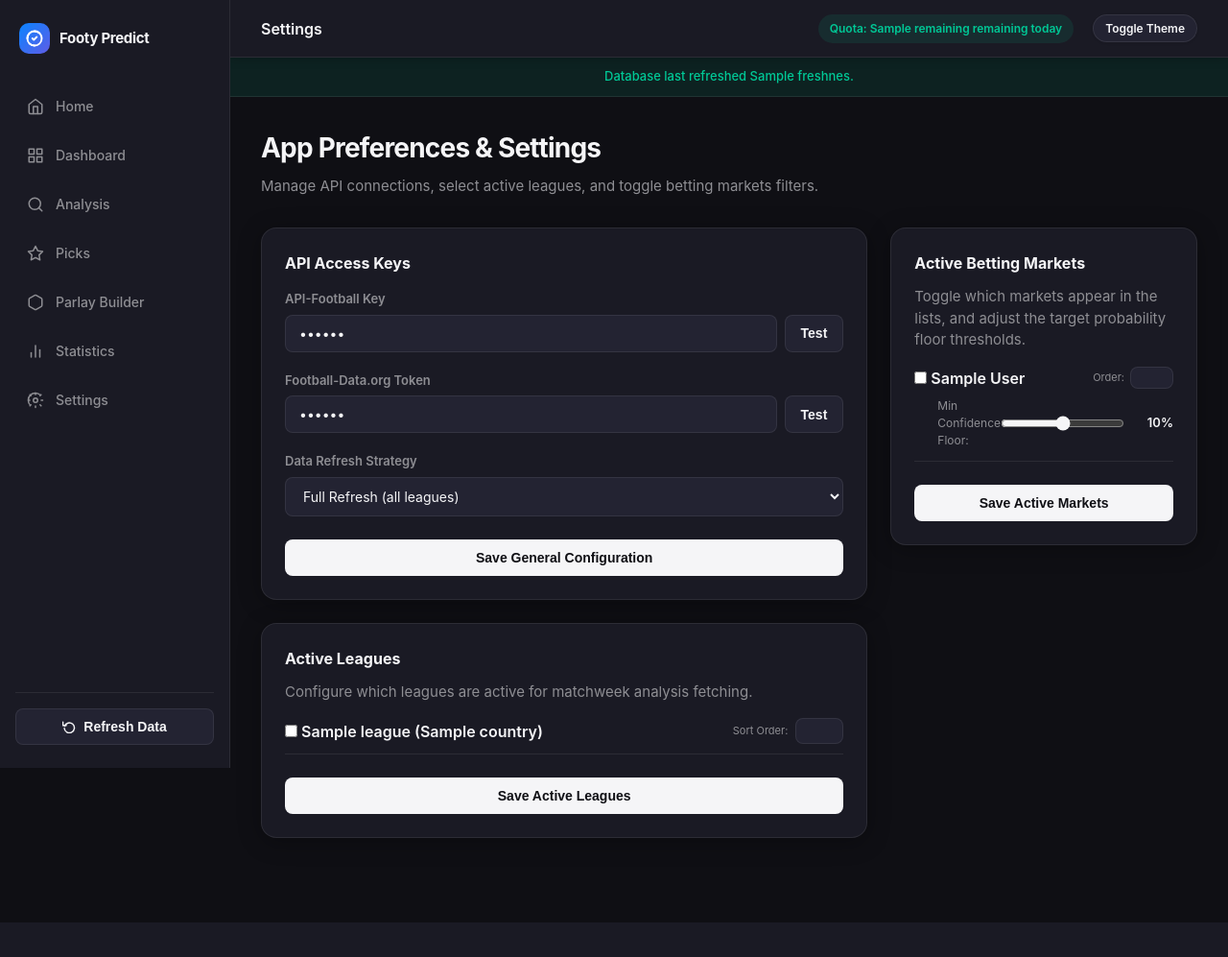
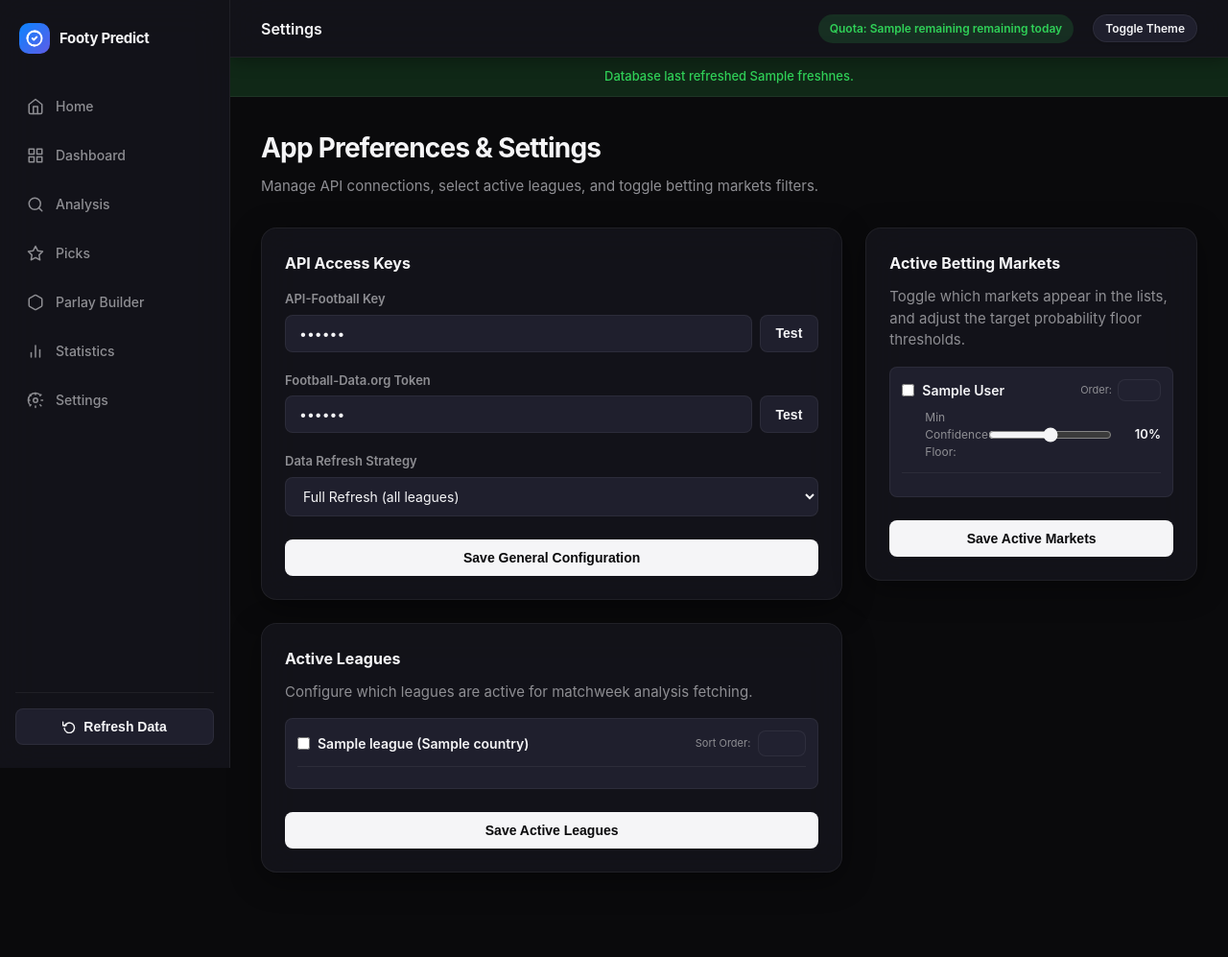
Before and after one commit to islajr/footy-predict, a FastAPI app: template src/templates/settings.html in a window 1280 px wide. Shown: the whole page at 96% size. Before the commit the page ends 961 px from the top, so only its background shows below. Run offline with FastAPI, Linux system fonts and the light colour scheme; the template is opened without the code that fills it: most values are stand-ins (such as "Sample title", 1, 10 or a date in 2020).

Commit message:
design: redesign post-landing pages with premium glassmorphism and fix settings overflow UI bug

```diff
--- a/src/static/css/style.css
+++ b/src/static/css/style.css
@@ -18,54 +18,54 @@
 
 /* Theme Colors: Dark Mode (Default) */
 html, [data-theme="dark"] {
-    --bg-base: #0F0F14;
-    --bg-surface: #1A1A24;
-    --bg-surface-hover: #232332;
-    --bg-elevated: #282838;
-    --border-color: rgba(255, 255, 255, 0.08);
-    --border-focus: rgba(255, 255, 255, 0.2);
+    --bg-base: #0A0A0C;
+    --bg-surface: rgba(22, 22, 30, 0.75);
+    --bg-surface-hover: rgba(35, 35, 50, 0.85);
+    --bg-elevated: rgba(40, 40, 56, 0.9);
+    --border-color: rgba(255, 255, 255, 0.06);
+    --border-focus: rgba(255, 255, 255, 0.15);
 
     --text-primary: #F5F5F7;
     --text-secondary: #8E8E93;
     --text-muted: #636366;
 
-    --accent-emerald: #00C896;
-    --accent-emerald-alpha: rgba(0, 200, 150, 0.1);
-    --accent-amber: #F5A623;
-    --accent-amber-alpha: rgba(245, 166, 35, 0.1);
-    --accent-coral: #FF6B6B;
-    --accent-coral-alpha: rgba(255, 107, 107, 0.1);
+    --accent-emerald: #30D158;
+    --accent-emerald-alpha: rgba(48, 209, 88, 0.15);
+    --accent-amber: #FF9F0A;
+    --accent-amber-alpha: rgba(255, 159, 10, 0.15);
+    --accent-coral: #FF453A;
+    --accent-coral-alpha: rgba(255, 69, 58, 0.15);
     --accent-blue: #0A84FF;
-    --accent-blue-alpha: rgba(10, 132, 255, 0.1);
+    --accent-blue-alpha: rgba(10, 132, 255, 0.15);
 
-    --card-shadow: 0 4px 24px rgba(0, 0, 0, 0.3);
-    --header-shadow: 0 2px 10px rgba(0, 0, 0, 0.2);
+    --card-shadow: 0 8px 32px 0 rgba(0, 0, 0, 0.4);
+    --header-shadow: 0 4px 16px 0 rgba(0, 0, 0, 0.3);
 }
 
 /* Theme Colors: Light Mode */
 [data-theme="light"] {
     --bg-base: #F5F5F7;
-    --bg-surface: #FFFFFF;
-    --bg-surface-hover: #F2F2F7;
-    --bg-elevated: #E5E5EA;
-    --border-color: rgba(0, 0, 0, 0.08);
-    --border-focus: rgba(0, 0, 0, 0.2);
+    --bg-surface: rgba(255, 255, 255, 0.75);
+    --bg-surface-hover: rgba(242, 242, 247, 0.85);
+    --bg-elevated: rgba(229, 229, 234, 0.9);
+    --border-color: rgba(0, 0, 0, 0.06);
+    --border-focus: rgba(0, 0, 0, 0.15);
 
     --text-primary: #1D1D1F;
     --text-secondary: #8E8E93;
     --text-muted: #AEAEB2;
 
     --accent-emerald: #34C759;
-    --accent-emerald-alpha: rgba(52, 199, 89, 0.1);
+    --accent-emerald-alpha: rgba(52, 199, 89, 0.15);
     --accent-amber: #FF9500;
-    --accent-amber-alpha: rgba(255, 149, 0, 0.1);
+    --accent-amber-alpha: rgba(255, 149, 0, 0.15);
     --accent-coral: #FF3B30;
-    --accent-coral-alpha: rgba(255, 59, 48, 0.1);
+    --accent-coral-alpha: rgba(255, 59, 48, 0.15);
     --accent-blue: #007AFF;
-    --accent-blue-alpha: rgba(0, 122, 255, 0.1);
+    --accent-blue-alpha: rgba(0, 122, 255, 0.15);
 
-    --card-shadow: 0 4px 18px rgba(0, 0, 0, 0.05);
-    --header-shadow: 0 2px 8px rgba(0, 0, 0, 0.04);
+    --card-shadow: 0 8px 32px 0 rgba(0, 0, 0, 0.06);
+    --header-shadow: 0 4px 16px 0 rgba(0, 0, 0, 0.03);
 }
 
 /* Reset and Base Styles */
@@ -114,6 +114,8 @@
     left: 0;
     top: 0;
     z-index: 100;
+    backdrop-filter: blur(20px);
+    -webkit-backdrop-filter: blur(20px);
     transition: var(--transition-smooth);
 }
 
@@ -199,6 +201,8 @@
     position: sticky;
     top: 0;
     z-index: 90;
+    backdrop-filter: blur(20px);
+    -webkit-backdrop-filter: blur(20px);
     box-shadow: var(--header-shadow);
 }
 
@@ -304,6 +308,13 @@
     padding: 24px;
     box-shadow: var(--card-shadow);
     margin-bottom: 24px;
+    backdrop-filter: blur(20px);
+    -webkit-backdrop-filter: blur(20px);
+    transition: border-color var(--transition-smooth), box-shadow var(--transition-smooth);
+}
+
+.card:hover {
+    border-color: var(--border-focus);
 }
 
 .card-title {
@@ -385,7 +396,10 @@
 }
 
 table.styled-table th {
+    font-size: 11px;
     font-weight: 600;
+    text-transform: uppercase;
+    letter-spacing: 0.05em;
     color: var(--text-secondary);
     padding: 12px 16px;
     border-bottom: 1px solid var(--border-color);
@@ -394,6 +408,11 @@
 table.styled-table td {
     padding: 14px 16px;
     border-bottom: 1px solid var(--border-color);
+    transition: var(--transition-smooth);
+}
+
+table.styled-table tbody tr {
+    transition: var(--transition-smooth);
 }
 
 table.styled-table tbody tr:hover {
@@ -454,6 +473,52 @@
     outline: none;
     border-color: var(--border-focus);
 }
+
+/* Preference Lists & Forms */
+.market-list {
+    display: flex;
+    flex-direction: column;
+    gap: 12px;
+    padding: 12px;
+    border: 1px solid var(--border-color);
+    border-radius: var(--border-radius-md);
+    background-color: var(--bg-surface-hover);
+    overflow-y: auto;
+}
+
+.market-list::-webkit-scrollbar {
+    width: 6px;
+}
+.market-list::-webkit-scrollbar-track {
+    background: transparent;
+}
+.market-list::-webkit-scrollbar-thumb {
+    background-color: var(--border-color);
+    border-radius: 3px;
+}
+.market-list::-webkit-scrollbar-thumb:hover {
+    background-color: var(--text-muted);
+}
+
+.checkbox-label {
+    display: flex;
+    align-items: center;
+    gap: 8px;
+    cursor: pointer;
+    font-size: 14px;
+}
+
+.test-btn-container {
+    display: flex;
+    gap: 8px;
+}
+
+.test-status {
+    font-size: 12px;
+    font-weight: 600;
+    margin-top: 4px;
+}
+
 
 /* Onboarding Wizard */
 .onboarding-container {
--- a/src/templates/onboarding.html
+++ b/src/templates/onboarding.html
@@ -21,6 +21,8 @@
             max-width: 600px;
             width: 100%;
             box-shadow: var(--card-shadow);
+            backdrop-filter: blur(20px);
+            -webkit-backdrop-filter: blur(20px);
         }
         .onboarding-step-content {
             display: none;
```
